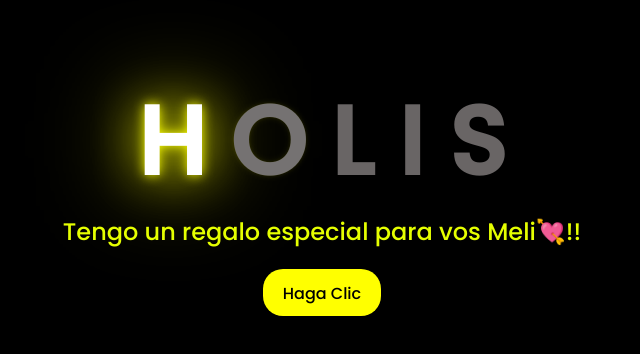
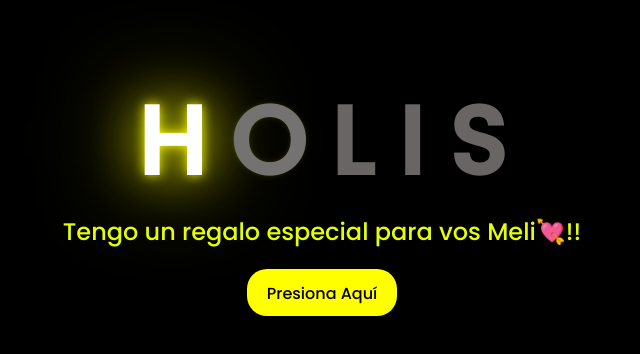
Before and after one commit to Franquito26/Flores-Amarillas, a plain HTML site: page index.html in a window 1280 px wide. Shown: the part 216-570 px from the top of the page, without its empty margins (326-966 px from the left). Drawn offline with Linux system fonts and the light colour scheme.

Commit message:
Terminado

```diff
--- a/index.html
+++ b/index.html
@@ -29,7 +29,7 @@
         </div>
         <div class="button">
             <button>
-            <a href="FLORES.html">Haga Clic</a>
+            <a href="FLORES.html">Presiona Aquí</a>
             </button>
         </div>
     <footer>
```
